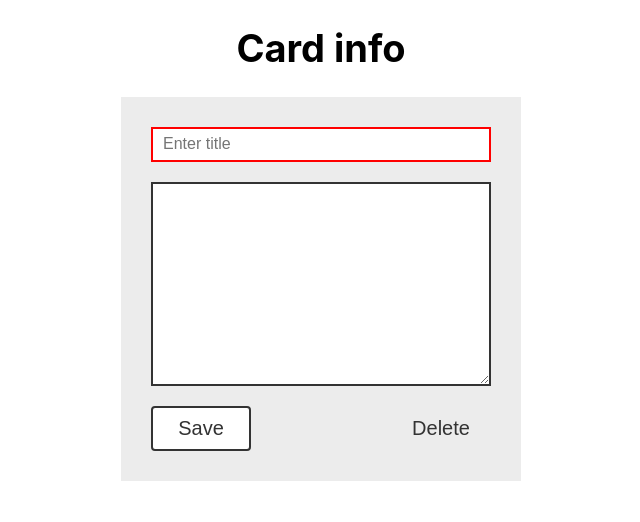
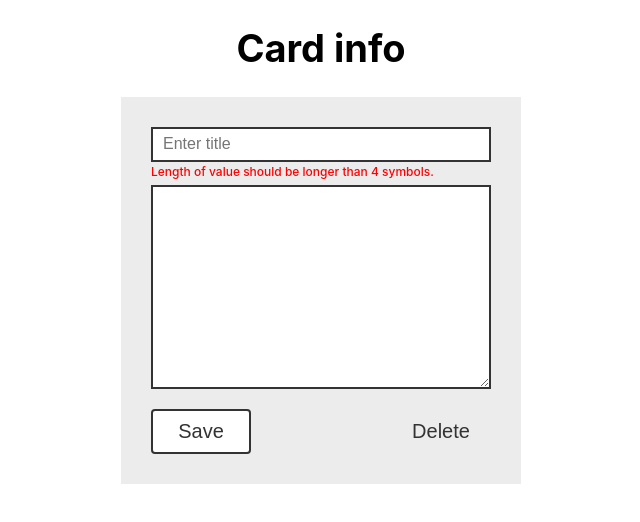
Before and after one commit to nl-kaidzen/react-performance-test, a React app: page /info/1 in a window 1280 px wide. Shown: the top 522 px of the page, without its empty margins (319-959 px from the left). Built offline with nearby package versions, Linux system fonts and the light colour scheme.

Commit message:
propTypes fixes, add Input component, validation

```diff
--- a/src/components/CardForm/CardForm.jsx
+++ b/src/components/CardForm/CardForm.jsx
@@ -1,9 +1,12 @@
+/* eslint-disable no-debugger */
 import React, { useState } from 'react';
 import { useHistory, useParams } from 'react-router-dom';
 import HeaderTitle from '../common/HeaderTitle/HeaderTitle';
 import Button from '../common/Button/Button';
+import PropTypes from 'prop-types';
+import Input from '../common/Input/Input';
 import styles from './CardForm.module.scss';
-import PropTypes from 'prop-types';
+import validateValue from './../../helpers/validation/validation';
 
 const CardForm = (props) => {
   const history = useHistory('/');
@@ -25,6 +28,12 @@ const CardForm = (props) => {
       : setTextareaValue(value);
   };
 
+  const titleValidateSettings = {
+    required: true,
+    minLength: 4,
+    maxLength: 30,
+  }
+
   const handleAddButtonClick = () => {
     if (inputValue.length >= minInputLength) {
       props.addCard(inputValue, textareaValue);
@@ -43,20 +52,22 @@ const CardForm = (props) => {
     props.removeCard(urlId);
     history.push('/');
   };
+
+
+
   return (
     <>
       <HeaderTitle title={props.type === 'new' ? 'New card' : 'Card info'} />
       <form className={styles.form} action="">
-        <input
-          className={styles.formInput}
+        <Input
           value={inputValue}
-          onChange={(event) => handleChange(event)}
-          minLength="4"
-          maxLength="255"
+          handleChange={(event) => handleChange(event)}
           placeholder="Enter title"
+          errorMessage={validateValue(inputValue, titleValidateSettings).errorMessage}
+          isValid={validateValue(inputValue, titleValidateSettings).isValid}
           name="title"
-          required
         />
+
         <textarea
           className={styles.formSelect}
           value={textareaValue}
--- a/src/components/CardForm/CardForm.module.scss
+++ b/src/components/CardForm/CardForm.module.scss
@@ -14,7 +14,6 @@
   width: 400px;
 }
 
-.formInput,
 .formSelect {
   border: 2px solid #333333;
   color: #333333;
@@ -22,15 +21,6 @@
   margin-bottom: 20px;
   padding: 0 10px;
   width: 100%;
-}
-
-.formInput {
-  height: 35px;
-  margin-bottom: 20px;
-
-  &:invalid {
-    border-color: red;
-  }
 }
 
 .formSelect {
--- a/src/components/common/HeaderTitle/HeaderTitle.jsx
+++ b/src/components/common/HeaderTitle/HeaderTitle.jsx
@@ -9,6 +9,6 @@ const HeaderTitle = (props) => (
 
 export default HeaderTitle;
 
-HeaderTitle.PropTypes = {
+HeaderTitle.propTypes = {
   title: PropTypes.string,
 }
--- a/src/components/common/IconButton/IconButton.jsx
+++ b/src/components/common/IconButton/IconButton.jsx
@@ -29,5 +29,5 @@ export default IconButton;
 
 IconButton.propTypes = {
   onClick: PropTypes.func,
-  type: PropTypes.oneOf['edit', 'like', 'dislike']
+  type: PropTypes.oneOf(['edit', 'like', 'dislike'])
 }
--- /dev/null
+++ b/src/components/common/Input/Input.jsx
@@ -0,0 +1,31 @@
+import React from 'react';
+import PropTypes from 'prop-types';
+import styles from './Input.module.scss'
+
+const Input = (props) => {
+  return (
+    <>
+      <input
+        type="text"
+        name={props.name}
+        value={props.value}
+        placeholder={props.placeholder}
+        onChange={props.handleChange}
+        className={styles.formInput}/>
+      <p
+        className={styles.formError}
+      >{!props.isValid ? props.errorMessage : ''}</p>
+    </>
+  );
+}
+
+export default Input;
+
+Input.propTypes = {
+  value: PropTypes.string,
+  placeholder: PropTypes.string,
+  isValid: PropTypes.bool,
+  name: PropTypes.string,
+  errorMessage: PropTypes.string,
+  handleChange: PropTypes.func,
+}
--- /dev/null
+++ b/src/components/common/Input/Input.module.scss
@@ -0,0 +1,24 @@
+.formInput {
+  border: 2px solid #333333;
+  color: #333333;
+  font-size: 1.6rem;
+  height: 35px;
+  padding: 0 10px;
+  position: relative;
+  width: 100%;
+
+  &:invalid {
+    border-color: red;
+  }
+}
+
+.formError {
+  color: red;
+  font-size: 1.2rem;
+  font-weight: 500;
+  line-height: 1.3;
+  margin-bottom: 5px;
+  margin-top: 0.2rem;
+  min-height: 15.2px;
+  width: 100%;
+}
--- /dev/null
+++ b/src/helpers/validation/validation.js
@@ -0,0 +1,31 @@
+const validateValue = (value, validateSettings) => {
+    const validateKeys = Object.keys(validateSettings);
+    let isValid = true;
+    let errorMessage = '';
+    let req = false;
+    let minL = false;
+    let maxL = false;
+    validateKeys.forEach((key) => {
+      switch (key) {
+        case 'required': {
+          req = value.trim() !== '' && isValid ? true : false;
+          !req ? errorMessage = 'Please fill this field.' : errorMessage;
+          return req;
+        }
+        case 'minLength': {
+          minL = (value.length >= validateSettings[key] && isValid) ? true : false;
+          !minL ? errorMessage = `Length of value should be longer than ${validateSettings[key]} symbols.` : errorMessage;
+          return minL;
+        }
+        case 'maxLength': {
+          maxL = (value.length <= validateSettings[key] && isValid)  ? true : false;
+          !maxL ? errorMessage = `Length of value should be shorter than ${validateSettings[key]} symbols.` : errorMessage;
+          return maxL;
+        }
+      }
+    });
+    isValid = (req && minL && maxL) ? true : false;
+    return {isValid, errorMessage};
+  }
+
+  export default validateValue;
```
